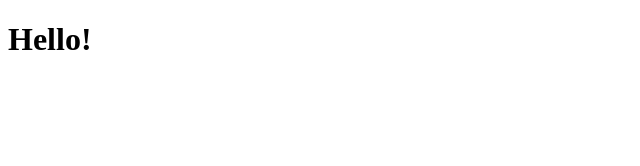
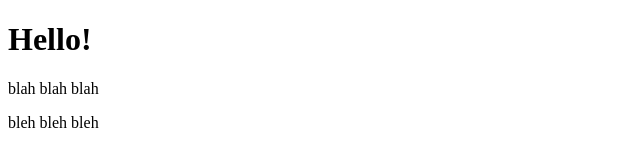
Before and after one commit to Griffinw29/git-test, a plain HTML site: page index.html in a window 1280 px wide. Shown: the whole page, without its empty margins (0-640 px from the left). Drawn offline with Linux system fonts and the light colour scheme.

Commit message:
Third commit

```diff
--- a/index.html
+++ b/index.html
@@ -8,5 +8,7 @@
 </head>
 <body>
     <h1>Hello!</h1>
+    <p>blah blah blah</p>
+    <p>bleh bleh bleh</p>
 </body>
 </html>
```
